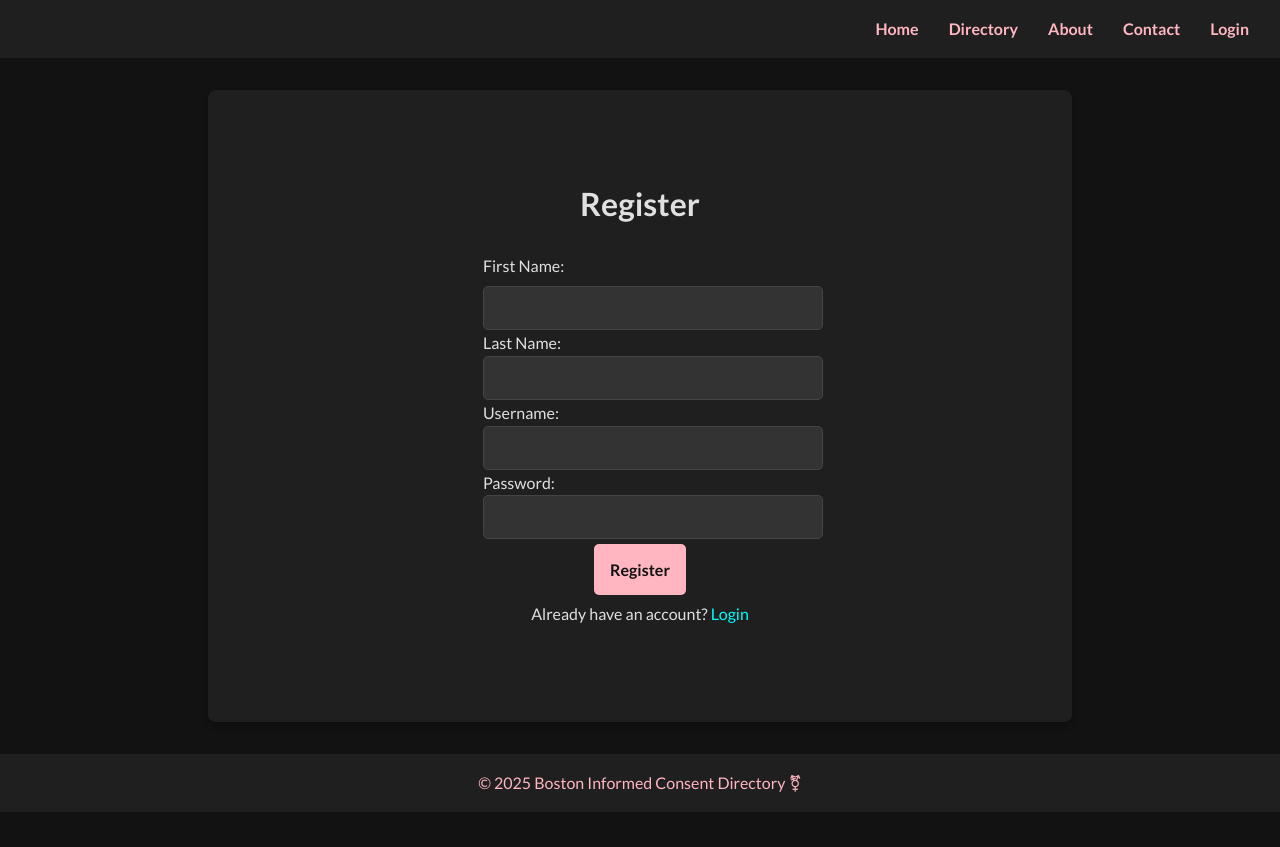
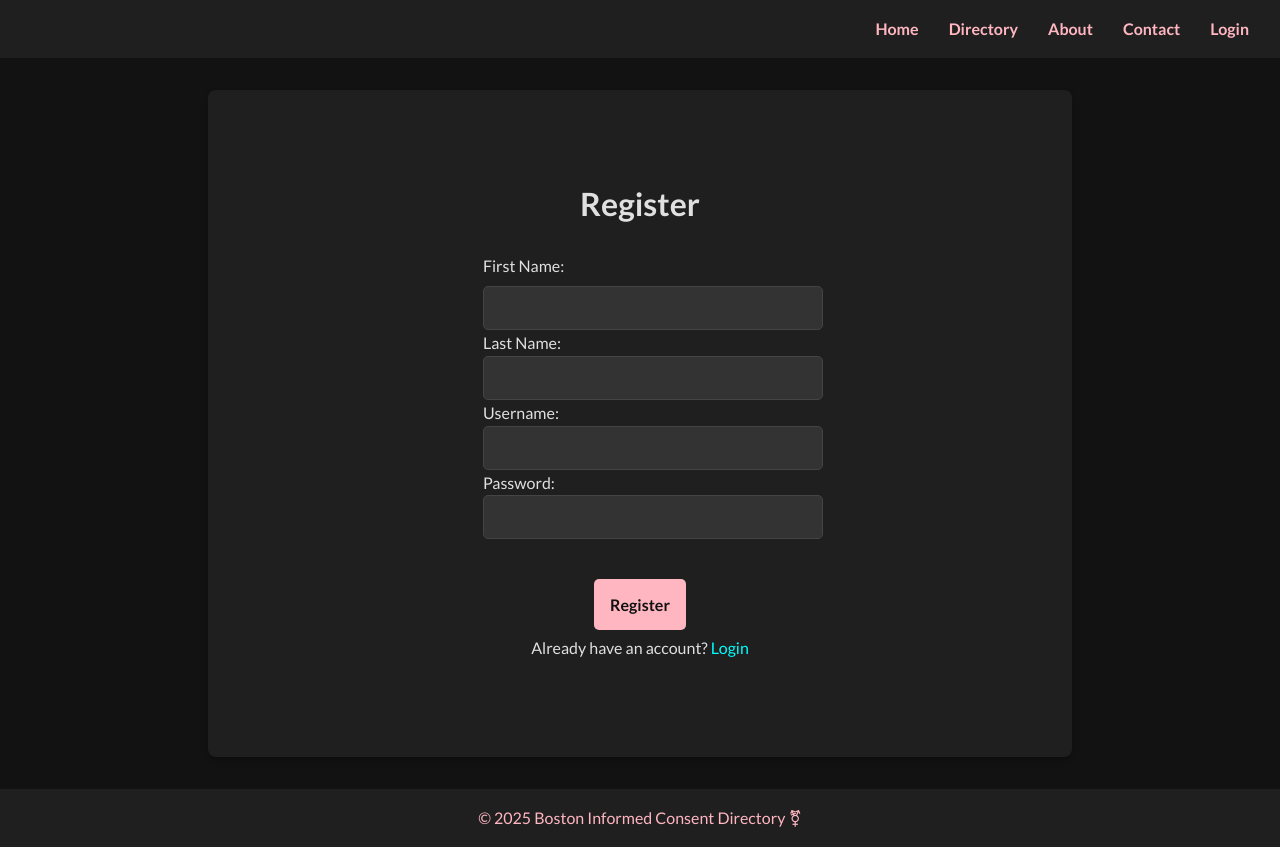
Before and after one commit to avalinde/codesquad-personal-project-client, a React (Vite) app: page /register in a window 1280 px wide. Before the commit the page ends 812 px from the top, so only its background shows below. Built offline with nearby package versions, Linux system fonts and the light colour scheme.

Commit message:
Adjusted Login/Register Buttons

```diff
--- a/src/components/Login.jsx
+++ b/src/components/Login.jsx
@@ -74,13 +74,14 @@ const Login = ({ setUser }) => {
               </div>
 
               <div className="text-center">
-                <button type="submit" disabled={isLoading}>
+                <button className="top-margin" type="submit" disabled={isLoading}>
                   {" "}
                   {isLoading ? "Logging in..." : "Login"}
                 </button>
               </div>
               {error && <p>There is an error: {error}</p>}
             </form>
+            <br />
             {redirectNote} <Link to="/register">Register</Link>
           </div>
         </section>
--- a/src/components/Register.jsx
+++ b/src/components/Register.jsx
@@ -70,7 +70,7 @@ const Register = ({ setUser }) => {
               </div>
 
               <div className="text-center">
-                <button type="submit">
+                <button className="top-margin" type="submit">
                   {isLoading ? "Registering new User..." : "Register"}
                 </button>
               </div>
--- a/src/index.css
+++ b/src/index.css
@@ -368,6 +368,10 @@ button {
   transition: background-color 0.3s ease;
 }
 
+.top-margin{
+  margin-top: 2.5rem;
+}
+
 .cyan {
   background-color: #00ffff;
   margin-bottom: 1.5rem;
```
